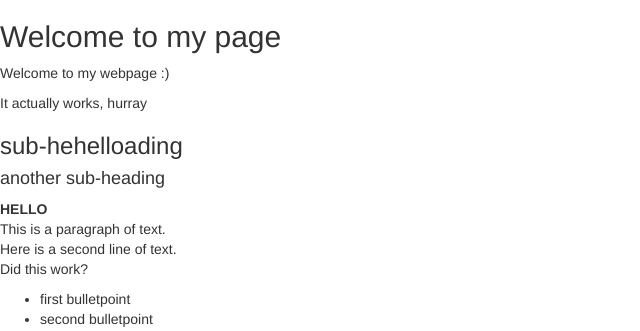
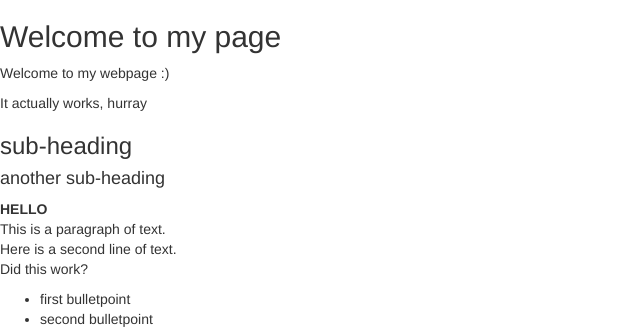
Before and after one commit to ronap/my-first-blog, a Django app: page / in a window 1280 px wide. Shown: the top 331 px of the page, without its empty margins (0-640 px from the left). Run offline with Django 3.2, Linux system fonts and the light colour scheme; some libraries are stand-ins or nearby versions.

Commit message:
text correction

```diff
--- a/blog/templates/blog/post_list.html
+++ b/blog/templates/blog/post_list.html
@@ -9,7 +9,7 @@
         <p>Welcome to my webpage :)</p>
         <p>It actually works, hurray</p>
     </body>
-    <h3>sub-hehelloading</h3>
+    <h3>sub-heading</h3>
     <h4>another sub-heading</h4>
 {{ posts_list }}
     {% for post in posts %}
```
